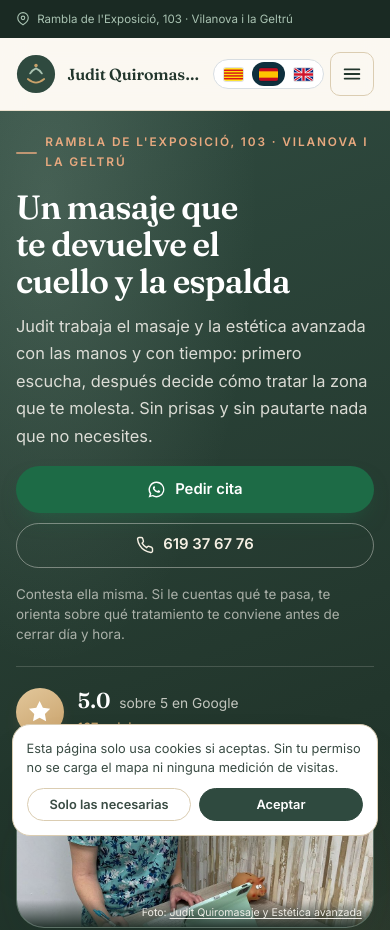
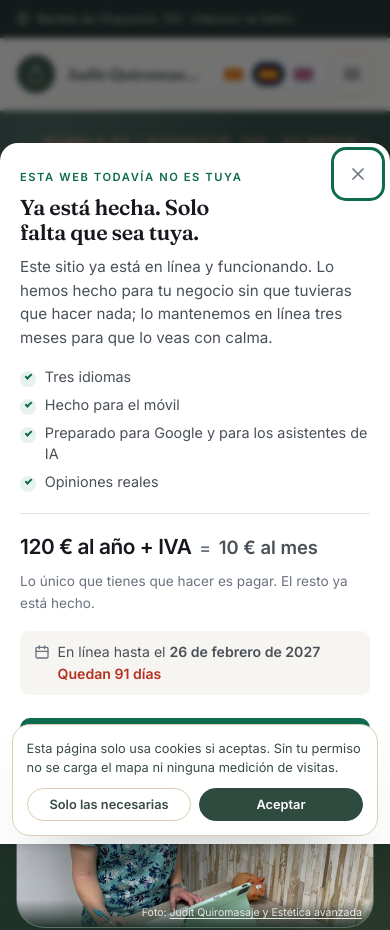
Before and after one commit to yourdataweb/juditquiromasaje, a plain HTML site: page es/index.html in a window 390 px wide. Shown: the top 930 px of the page. Drawn offline with Linux system fonts and the light colour scheme.

Commit message:
Offer panel: state the offer, take the decision
Adds the branded offer dialog to every site: what the site is, that it is already live,
the price with its monthly equivalence, the date it comes down, and two actions (buy,
contact). Closable, with a quiet reopen pill so the decision is deferred not lost.

Ends are per site at launch + 3 months. buyUrl/offerEmail are read from data.json; when
they are empty the primary action is the phone call and no second button is shown, so
two controls never lead to the same place.

```diff
--- /dev/null
+++ b/assets/css/offer-panel.css
@@ -0,0 +1,313 @@
+/* ==========================================================================
+   Offer panel — the conversion surface for a site that is live but unbought.
+   Repo: yourdataweb/site-components
+   Vendored into each site at assets/css/offer-panel.css and pinned by
+   src/components.lock.
+
+   Colour strategy, and why:
+   - The site's own accent stays on the site. The panel uses a single high-contrast
+     action colour for the primary CTA and nothing else, so the eye has exactly one
+     place to go. Two competing accents is the most common reason a dialog gets read
+     and not acted on.
+   - The primary CTA is the only element on the panel with a filled background. The
+     secondary is a quiet outline: it must be findable, not tempting.
+   - Urgency is carried by a warm red *only* on the deadline line, never on the CTA.
+     A red button reads as error; a red date reads as a deadline.
+
+   The panel is an overlay, never the page: it can be closed and the site content is
+   untouched underneath.
+   ========================================================================== */
+
+html.sm-offer-open,
+html.sm-offer-open body {
+  overflow: hidden;
+}
+
+/* The cookie notice is a legal surface and must stay reachable while the panel is
+   open: a visitor cannot be asked to accept or decline tracking behind a modal. It
+   is raised above the backdrop and the panel never covers its bottom edge. */
+html.sm-offer-open #cookiebar,
+html.sm-offer-open .cookiebar,
+html.sm-offer-open #cookie-banner {
+  z-index: 300;
+}
+
+.sm-offer {
+  --offer-ink: #16181d;
+  --offer-ink-soft: #4a5058;
+  --offer-muted: #6b7280;
+  --offer-paper: #ffffff;
+  --offer-line: #e6e3dd;
+  --offer-action: #0f6b4f;      /* one action colour, WCAG AA on white at 5.9:1 */
+  --offer-action-hover: #0b5440;
+  --offer-urgent: #b4321f;      /* deadline only */
+
+  position: fixed;
+  inset: 0;
+  z-index: 200;
+  display: flex;
+  align-items: center;
+  justify-content: center;
+  padding: 1rem;
+  font-family: Inter, -apple-system, BlinkMacSystemFont, "Segoe UI", Roboto, sans-serif;
+  -webkit-font-smoothing: antialiased;
+}
+
+.sm-offer__backdrop {
+  position: absolute;
+  inset: 0;
+  background: rgba(16, 18, 22, .58);
+  backdrop-filter: blur(3px);
+}
+
+.sm-offer__panel {
+  position: relative;
+  width: min(100%, 30rem);
+  max-height: calc(100vh - 2rem);
+  overflow-y: auto;
+  background: var(--offer-paper);
+  color: var(--offer-ink);
+  border-radius: 16px;
+  padding: 2rem 2rem 1.5rem;
+  box-shadow: 0 30px 80px -32px rgba(0, 0, 0, .55), 0 2px 8px rgba(0, 0, 0, .10);
+  animation: sm-offer-in .28s cubic-bezier(.22, 1, .36, 1);
+}
+
+@keyframes sm-offer-in {
+  from { opacity: 0; transform: translateY(12px) scale(.985); }
+  to   { opacity: 1; transform: none; }
+}
+@media (prefers-reduced-motion: reduce) {
+  .sm-offer__panel { animation: none; }
+}
+
+/* Close: top-right, 44px hit area, muted but not hidden. */
+.sm-offer__close {
+  position: absolute;
+  top: .6rem;
+  right: .6rem;
+  width: 44px;
+  height: 44px;
+  display: inline-flex;
+  align-items: center;
+  justify-content: center;
+  border: 0;
+  border-radius: 10px;
+  background: transparent;
+  color: var(--offer-muted);
+  cursor: pointer;
+}
+.sm-offer__close:hover { background: #f3f1ed; color: var(--offer-ink); }
+.sm-offer__close:focus-visible { outline: 3px solid var(--offer-action); outline-offset: 2px; }
+
+.sm-offer__kicker {
+  margin: 0 0 .55rem;
+  font-size: .7rem;
+  font-weight: 700;
+  letter-spacing: .14em;
+  text-transform: uppercase;
+  color: var(--offer-action);
+}
+
+.sm-offer__title {
+  margin: 0 0 .6rem;
+  font-family: Fraunces, Georgia, serif;
+  font-size: 1.6rem;
+  line-height: 1.15;
+  letter-spacing: -.015em;
+  color: var(--offer-ink);
+  padding-right: 2rem;
+}
+
+.sm-offer__lead {
+  margin: 0 0 1.1rem;
+  font-size: .95rem;
+  line-height: 1.55;
+  color: var(--offer-ink-soft);
+}
+
+/* Feature list: scannable, checkmarks, no icons fighting for attention. */
+.sm-offer__features {
+  margin: 0 0 1.25rem;
+  padding: 0;
+  list-style: none;
+  display: grid;
+  gap: .45rem;
+}
+.sm-offer__feature {
+  position: relative;
+  padding-left: 1.55rem;
+  font-size: .9rem;
+  line-height: 1.45;
+  color: var(--offer-ink-soft);
+}
+.sm-offer__feature::before {
+  content: "";
+  position: absolute;
+  left: 0;
+  top: .28rem;
+  width: 1rem;
+  height: 1rem;
+  border-radius: 50%;
+  background: #e7f2ed;
+}
+.sm-offer__feature::after {
+  content: "";
+  position: absolute;
+  left: .29rem;
+  top: .47rem;
+  width: .42rem;
+  height: .24rem;
+  border-left: 2px solid var(--offer-action);
+  border-bottom: 2px solid var(--offer-action);
+  transform: rotate(-45deg);
+}
+
+/* Price: the yearly figure and its monthly equivalent bound by an equals sign, so
+   they cannot be read as two separate charges. */
+.sm-offer__price {
+  display: flex;
+  align-items: baseline;
+  flex-wrap: wrap;
+  gap: .5rem;
+  padding: 1rem 0 .2rem;
+  border-top: 1px solid var(--offer-line);
+}
+.sm-offer__price-year {
+  font-size: 1.5rem;
+  font-weight: 700;
+  letter-spacing: -.02em;
+  color: var(--offer-ink);
+}
+.sm-offer__price-eq {
+  font-size: 1.05rem;
+  font-weight: 700;
+  color: var(--offer-muted);
+}
+.sm-offer__price-month {
+  font-size: 1.15rem;
+  font-weight: 600;
+  color: var(--offer-ink-soft);
+}
+.sm-offer__price-note {
+  margin: .1rem 0 0;
+  font-size: .85rem;
+  color: var(--offer-muted);
+}
+
+/* Deadline: warm red, the only place colour is allowed to alarm. */
+.sm-offer__meta {
+  display: flex;
+  align-items: flex-start;
+  gap: .5rem;
+  margin: 1rem 0 0;
+  padding: .7rem .85rem;
+  background: #f7f5f2;
+  border-radius: 9px;
+  font-size: .88rem;
+  line-height: 1.4;
+  color: var(--offer-ink-soft);
+}
+.sm-offer__meta svg { flex: none; margin-top: .1rem; color: var(--offer-muted); }
+.sm-offer__meta.is-urgent { background: #fdf1ee; color: #6d2318; }
+.sm-offer__meta.is-urgent svg { color: var(--offer-urgent); }
+.sm-offer__meta strong { color: inherit; }
+.sm-offer__days { display: block; font-weight: 600; color: var(--offer-urgent); margin-top: .15rem; }
+
+/* Actions: one filled, one outline. */
+.sm-offer__actions {
+  display: grid;
+  gap: .6rem;
+  margin-top: 1.4rem;
+}
+.sm-offer__cta {
+  display: inline-flex;
+  align-items: center;
+  justify-content: center;
+  min-height: 52px;
+  padding: .9rem 1.25rem;
+  border-radius: 10px;
+  background: var(--offer-action);
+  color: #fff;
+  font-size: 1rem;
+  font-weight: 700;
+  text-decoration: none;
+  transition: background-color .15s ease;
+}
+.sm-offer__cta:hover { background: var(--offer-action-hover); }
+.sm-offer__cta:focus-visible { outline: 3px solid var(--offer-action); outline-offset: 3px; }
+
+.sm-offer__secondary {
+  display: inline-flex;
+  align-items: center;
+  justify-content: center;
+  min-height: 46px;
+  padding: .7rem 1.25rem;
+  border: 1px solid var(--offer-line);
+  border-radius: 10px;
+  color: var(--offer-ink);
+  font-size: .93rem;
+  font-weight: 600;
+  text-decoration: none;
+}
+.sm-offer__secondary:hover { background: #f7f5f2; }
+.sm-offer__secondary:focus-visible { outline: 3px solid var(--offer-action); outline-offset: 3px; }
+
+.sm-offer__foot {
+  margin: .9rem 0 0;
+  font-size: .78rem;
+  line-height: 1.45;
+  color: var(--offer-muted);
+  text-align: center;
+}
+
+/* ---------------------------------------------------------------- mobile
+   Full-height sheet on a phone: the desktop dialog wastes the space it has and
+   pushes the CTA below the fold once the feature list wraps. */
+@media (max-width: 560px) {
+  .sm-offer { padding: 0; align-items: flex-end; }
+  .sm-offer__panel {
+    width: 100%;
+    max-height: 92vh;
+    border-radius: 18px 18px 0 0;
+    padding: 1.6rem 1.25rem 1.25rem;
+    animation: sm-offer-up .3s cubic-bezier(.22, 1, .36, 1);
+  }
+  @keyframes sm-offer-up {
+    from { opacity: 0; transform: translateY(24px); }
+    to   { opacity: 1; transform: none; }
+  }
+  .sm-offer__title { font-size: 1.35rem; }
+  .sm-offer__price-year { font-size: 1.3rem; }
+}
+
+/* ---------------------------------------------------------------- pill
+   After closing: small, low-contrast, bottom-left, out of the thumb's path. */
+/* `body >` is deliberate: a site stylesheet can define a generic `.sm-offer-pill`
+   or reset `position` on buttons, and the last-loaded rule wins. Anchoring the
+   selector keeps the pill fixed to the viewport instead of landing in normal flow
+   at the bottom of the document, where it is unclickable. */
+body > .sm-offer-pill {
+  position: fixed !important;
+  left: 1rem;
+  bottom: 1rem;
+  z-index: 190;
+  display: inline-flex;
+  align-items: center;
+  gap: .45rem;
+  max-width: calc(100vw - 2rem);
+  padding: .6rem .9rem;
+  border: 1px solid #ddd8cf;
+  border-radius: 999px;
+  background: rgba(255, 255, 255, .96);
+  color: #16181d;
+  font-family: Inter, -apple-system, BlinkMacSystemFont, "Segoe UI", Roboto, sans-serif;
+  font-size: .82rem;
+  font-weight: 600;
+  line-height: 1.2;
+  cursor: pointer;
+  box-shadow: 0 6px 20px -10px rgba(0, 0, 0, .35);
+}
+.sm-offer-pill:hover { background: #fff; }
+.sm-offer-pill:focus-visible { outline: 3px solid #0f6b4f; outline-offset: 2px; }
+.sm-offer-pill svg { flex: none; color: #0f6b4f; }
--- /dev/null
+++ b/assets/js/offer-panel.js
@@ -0,0 +1,237 @@
+/**
+ * Offer panel — the conversion surface.
+ *
+ * Source of truth: yourdataweb/site-components (offer-panel.css, offer-panel.js).
+ * Vendored into every site by scripts/sync-shared.mjs and pinned by src/components.lock.
+ *
+ * The situation this serves: the business has a finished website it did not commission.
+ * The site is live for a fixed period, then it comes down unless they buy. This panel is
+ * where that fact is stated and where the decision is made.
+ *
+ * Read from the site's data file (src/data.json):
+ *   offerEnds   ISO date (YYYY-MM-DD) the site stops being free. Omit to hide the countdown.
+ *   buyUrl      checkout / payment link. When absent the primary action becomes a call,
+ *               because inventing a "buy" that only dials a phone would be a mislabel.
+ *   offerEmail  contact address for the sales action. When absent, falls back to the phone.
+ *
+ * Behaviour, deliberately conservative:
+ *   - Shows once per visit (sessionStorage), not on every page load, and never again in the
+ *     same tab after closing. A nagging modal is why visitors bounce.
+ *   - Closing leaves a small, quiet "offer" pill so the decision is never lost, only deferred.
+ *   - Escape closes, focus is trapped while open and restored on close, the page behind is
+ *     inert to mouse and keyboard.
+ *   - With JavaScript off nothing renders: the site stays fully readable, which is the point
+ *     of the site. The panel is an overlay, never the content.
+ */
+(function () {
+  "use strict";
+
+  var KEY = "sm-offer-dismissed-v1";
+  var DELAY = 900;
+
+  function readConfig() {
+    var el = document.getElementById("sm-offer-config");
+    if (!el) return null;
+    try { return JSON.parse(el.textContent); } catch (e) { return null; }
+  }
+
+  function daysLeft(iso) {
+    if (!iso) return null;
+    var end = new Date(iso + "T23:59:59").getTime();
+    if (isNaN(end)) return null;
+    return Math.ceil((end - Date.now()) / 86400000);
+  }
+
+  function dismissed() {
+    try { return sessionStorage.getItem(KEY) === "1"; } catch (e) { return false; }
+  }
+  function remember() {
+    try { sessionStorage.setItem(KEY, "1"); } catch (e) { /* private mode */ }
+  }
+
+  function build(cfg, t) {
+    var overlay = document.createElement("div");
+    overlay.className = "sm-offer";
+    overlay.setAttribute("role", "dialog");
+    overlay.setAttribute("aria-modal", "true");
+    overlay.setAttribute("aria-labelledby", "sm-offer-title");
+    overlay.setAttribute("aria-describedby", "sm-offer-lead");
+
+    var days = daysLeft(cfg.offerEnds);
+    var urgent = days !== null && days <= 30;
+
+    var features = (t.features || []).map(function (f) {
+      return '<li class="sm-offer__feature">' + f + "</li>";
+    }).join("");
+
+    /* Days are stated as a number, not a ticking clock: a per-second countdown on a
+       three-month window is theatre, and visitors read theatre as pressure. */
+    var meta = "";
+    if (cfg.offerEnds) {
+      meta = '<p class="sm-offer__meta' + (urgent ? " is-urgent" : "") + '">' +
+        '<svg viewBox="0 0 24 24" width="16" height="16" fill="none" stroke="currentColor" stroke-width="2" stroke-linecap="round" stroke-linejoin="round" aria-hidden="true"><rect x="3" y="5" width="18" height="16" rx="2"/><path d="M8 3v4M16 3v4M3 11h18"/></svg>' +
+        '<span>' + t.until + " <strong>" + cfg.offerEndsLabel + "</strong>" +
+        (days !== null && days > 0
+          ? ' <span class="sm-offer__days">' + t.days.replace("{n}", days) + "</span>"
+          : "") +
+        "</span></p>";
+    }
+
+    /* Two actions must go two different places. Without a checkout link the primary
+       becomes the phone call, and the secondary is dropped rather than pointing at the
+       same number twice — two buttons that do the same thing is a dead end dressed as
+       a choice. */
+    /* No checkout link and no phone means there is no action to offer. Never build a
+       `tel:` with an empty number: it renders a dead link, and on a business with no
+       phone that is worse than admitting there is only one way to reach them. */
+    var hasPhone = !!(cfg.phoneE164 && String(cfg.phoneE164).replace(/[^0-9]/g, "").length >= 6);
+    var primaryHref = cfg.buyUrl || (hasPhone ? ("tel:" + cfg.phoneE164) : ("mailto:" + (cfg.offerEmail || "")));
+    if (!cfg.buyUrl && !hasPhone && !cfg.offerEmail) return null;
+    var primaryLabel = cfg.buyUrl ? t.buy : (hasPhone ? t.buyPhone : t.contact);
+    var primaryAttrs = cfg.buyUrl ? ' target="_blank" rel="noopener"' : "";
+
+    var secondaryHref = "";
+    var secondaryLabel = "";
+    if (cfg.buyUrl) {
+      /* Checkout exists: the alternative is a human, by email if we have one. */
+      if (cfg.offerEmail) { secondaryHref = "mailto:" + cfg.offerEmail; secondaryLabel = t.contact; }
+      else if (hasPhone) { secondaryHref = "tel:" + cfg.phoneE164; secondaryLabel = t.call; }
+    } else if (cfg.offerEmail && hasPhone) {
+      secondaryHref = "tel:" + cfg.phoneE164;
+      secondaryLabel = t.call;
+    }
+
+    overlay.innerHTML =
+      '<div class="sm-offer__backdrop" data-offer-close></div>' +
+      '<div class="sm-offer__panel">' +
+        '<button class="sm-offer__close" type="button" data-offer-close aria-label="' + t.close + '">' +
+          '<svg viewBox="0 0 24 24" width="20" height="20" fill="none" stroke="currentColor" stroke-width="2" stroke-linecap="round" aria-hidden="true"><path d="m6 6 12 12M18 6 6 18"/></svg>' +
+        "</button>" +
+        '<p class="sm-offer__kicker">' + t.kicker + "</p>" +
+        '<h2 class="sm-offer__title" id="sm-offer-title">' + t.title + "</h2>" +
+        '<p class="sm-offer__lead" id="sm-offer-lead">' + t.lead + "</p>" +
+        (features ? '<ul class="sm-offer__features">' + features + "</ul>" : "") +
+        '<div class="sm-offer__price">' +
+          '<span class="sm-offer__price-year">' + t.priceYear + "</span>" +
+          '<span class="sm-offer__price-eq" aria-hidden="true">=</span>' +
+          '<span class="sm-offer__price-month">' + t.priceMonth + "</span>" +
+        "</div>" +
+        '<p class="sm-offer__price-note">' + t.priceNote + "</p>" +
+        meta +
+        '<div class="sm-offer__actions">' +
+          '<a class="sm-offer__cta" href="' + primaryHref + '"' + primaryAttrs + ">" +
+            t.cta + "</a>" +
+          (secondaryHref
+            ? '<a class="sm-offer__secondary" href="' + secondaryHref + '">' + secondaryLabel + "</a>"
+            : "") +
+        "</div>" +
+        '<p class="sm-offer__foot">' + t.foot + "</p>" +
+      "</div>";
+
+    return overlay;
+  }
+
+  function init() {
+    var cfg = readConfig();
+    if (!cfg || !cfg.copy) return;
+
+    var page = document.body;
+    var opener = null;
+
+    function open() {
+      if (document.getElementById("sm-offer-root")) return;
+      var overlay = build(cfg, cfg.copy);
+      /* No reachable action at all: show nothing rather than a panel with no exit. */
+      if (!overlay) { showPill(); return; }
+      overlay.id = "sm-offer-root";
+      page.appendChild(overlay);
+      page.classList.add("sm-offer-open");
+      document.documentElement.classList.add("sm-offer-open");
+
+      var focusables = overlay.querySelectorAll(
+        'a[href], button:not([disabled])'
+      );
+      var first = focusables[0];
+      var last = focusables[focusables.length - 1];
+      if (first) first.focus({ preventScroll: true });
+
+      overlay.addEventListener("keydown", function (e) {
+        if (e.key === "Escape") { close(); return; }
+        if (e.key !== "Tab" || !focusables.length) return;
+        /* Keep Tab inside the dialog; without this it walks into the page behind. */
+        if (e.shiftKey && document.activeElement === first) {
+          e.preventDefault(); last.focus();
+        } else if (!e.shiftKey && document.activeElement === last) {
+          e.preventDefault(); first.focus();
+        }
+      });
+    }
+
+    function close() {
+      var overlay = document.getElementById("sm-offer-root");
+      if (overlay) overlay.parentNode.removeChild(overlay);
+      page.classList.remove("sm-offer-open");
+      document.documentElement.classList.remove("sm-offer-open");
+      remember();
+      showPill();
+      if (opener && opener.focus) opener.focus({ preventScroll: true });
+    }
+
+    /* A quiet reopen affordance, so closing defers the decision instead of losing it. */
+    function showPill() {
+      if (document.getElementById("sm-offer-pill")) return;
+      var pill = document.createElement("button");
+      pill.id = "sm-offer-pill";
+      pill.className = "sm-offer-pill";
+      pill.type = "button";
+      pill.innerHTML =
+        '<svg viewBox="0 0 24 24" width="16" height="16" fill="none" stroke="currentColor" stroke-width="2" stroke-linecap="round" stroke-linejoin="round" aria-hidden="true"><circle cx="12" cy="12" r="9"/><path d="M12 8v.01M11 12h1v4h1"/></svg>' +
+        "<span>" + cfg.copy.pill + "</span>";
+      pill.addEventListener("click", function (e) {
+        /* Direct binding, and the event is consumed here: a site script that stops
+           propagation on body clicks was swallowing the reopen. */
+        e.preventDefault();
+        e.stopPropagation();
+        opener = pill;
+        if (pill.parentNode) pill.parentNode.removeChild(pill);
+        open();
+      }, true);
+      page.appendChild(pill);
+    }
+
+    page.addEventListener("click", function (e) {
+      if (e.target.closest("[data-offer-close]")) { close(); }
+    });
+
+    if (dismissed()) {
+      showPill();
+    } else {
+      /* Never steal a click the visitor has already made. If they interact with the
+         page (language switch, nav, a link) before the panel is due, drop the auto
+         open and leave the pill: a dialog that appears under someone's cursor while
+         they are choosing a language is the worst possible first impression. */
+      var cancelled = false;
+      function cancel() {
+        if (cancelled) return;
+        cancelled = true;
+        window.clearTimeout(timer);
+        document.removeEventListener("pointerdown", cancel, true);
+        document.removeEventListener("keydown", cancel, true);
+        if (!document.getElementById("sm-offer-root")) showPill();
+      }
+      var timer = window.setTimeout(function () {
+        document.removeEventListener("pointerdown", cancel, true);
+        document.removeEventListener("keydown", cancel, true);
+        open();
+      }, DELAY);
+      document.addEventListener("pointerdown", cancel, true);
+      document.addEventListener("keydown", cancel, true);
+    }
+  }
+
+  if (document.readyState === "loading") {
+    document.addEventListener("DOMContentLoaded", init);
+  } else {
+    init();
+  }
+})();
--- a/es/index.html
+++ b/es/index.html
@@ -43,6 +43,8 @@
 <link rel="stylesheet" href="../assets/css/components.css">
 <link rel="stylesheet" href="../assets/css/header-tools.css">
 <link rel="stylesheet" href="../assets/css/styles.css">
+<link rel="stylesheet" href="../assets/css/offer-panel.css">
+
 <script type="application/ld+json">
 {
   "@context": "https://schema.org",
@@ -702,6 +704,10 @@
 
 <script src="../assets/js/components.js" defer></script>
 <script src="../assets/js/main.js" defer></script>
+
+<script type="application/json" id="sm-offer-config">{"offerEnds":"2027-02-26","offerEndsLabel":"26 de febrero de 2027","buyUrl":"","offerEmail":"","phoneE164":"+34619376776","copy":{"kicker":"Esta web todavía no es tuya","title":"Ya está hecha. Solo falta que sea tuya.","lead":"Este sitio ya está en línea y funcionando. Lo hemos hecho para tu negocio sin que tuvieras que hacer nada; lo mantenemos en línea tres meses para que lo veas con calma.","features":["Tres idiomas","Hecho para el móvil","Preparado para Google y para los asistentes de IA","Opiniones reales"],"priceYear":"120 € al año + IVA","priceMonth":"10 € al mes","priceNote":"Lo único que tienes que hacer es pagar. El resto ya está hecho.","until":"En línea hasta el","days":"Quedan {n} días","cta":"Quiero la web","buy":"Quiero la web","buyPhone":"Llama y quédate con ella","contact":"Habla con nosotros","call":"Llámanos","close":"Cerrar","pill":"Esta web todavía no es tuya","foot":"Si no la quieres, la retiramos al terminar el periodo. Sin compromiso."}}</script>
+<script src="../assets/js/offer-panel.js" defer></script>
+
 <script src="../assets/js/header-tools.js" defer></script>
 </body>
 </html>
--- a/scripts/sync-shared.mjs
+++ b/scripts/sync-shared.mjs
@@ -26,6 +26,9 @@ const FILES = [
   /* Header toolbar: one row for name + menu button + language switch on every site. */
   { from: "header-tools.css", to: "assets/css/header-tools.css" },
   { from: "header-tools.js", to: "assets/js/header-tools.js" },
+  /* Offer panel: the buy/contact CTA for a site that is live but unbought. */
+  { from: "offer-panel.css", to: "assets/css/offer-panel.css" },
+  { from: "offer-panel.js", to: "assets/js/offer-panel.js" },
 ];
 
 const sha = (buf) => createHash("sha256").update(buf).digest("hex");
--- a/src/data.json
+++ b/src/data.json
@@ -82,5 +82,8 @@
   "accent": "#2f4a3f",
   "deep": "#1a2a23",
   "gold": "#c9a26b",
-  "light": "#a9c3b2"
+  "light": "#a9c3b2",
+  "offerEnds": "2027-02-26",
+  "buyUrl": "",
+  "offerEmail": ""
 }
```
Also changed, not shown: en/index.html (+6 -0 lines), index.html (+6 -0 lines), scripts/build.mjs (+44 -1 lines), src/i18n/ca.json (+24 -0 lines), src/i18n/en.json (+24 -0 lines), src/i18n/es.json (+24 -0 lines), src/template.html (+6 -0 lines), 1 other file.
